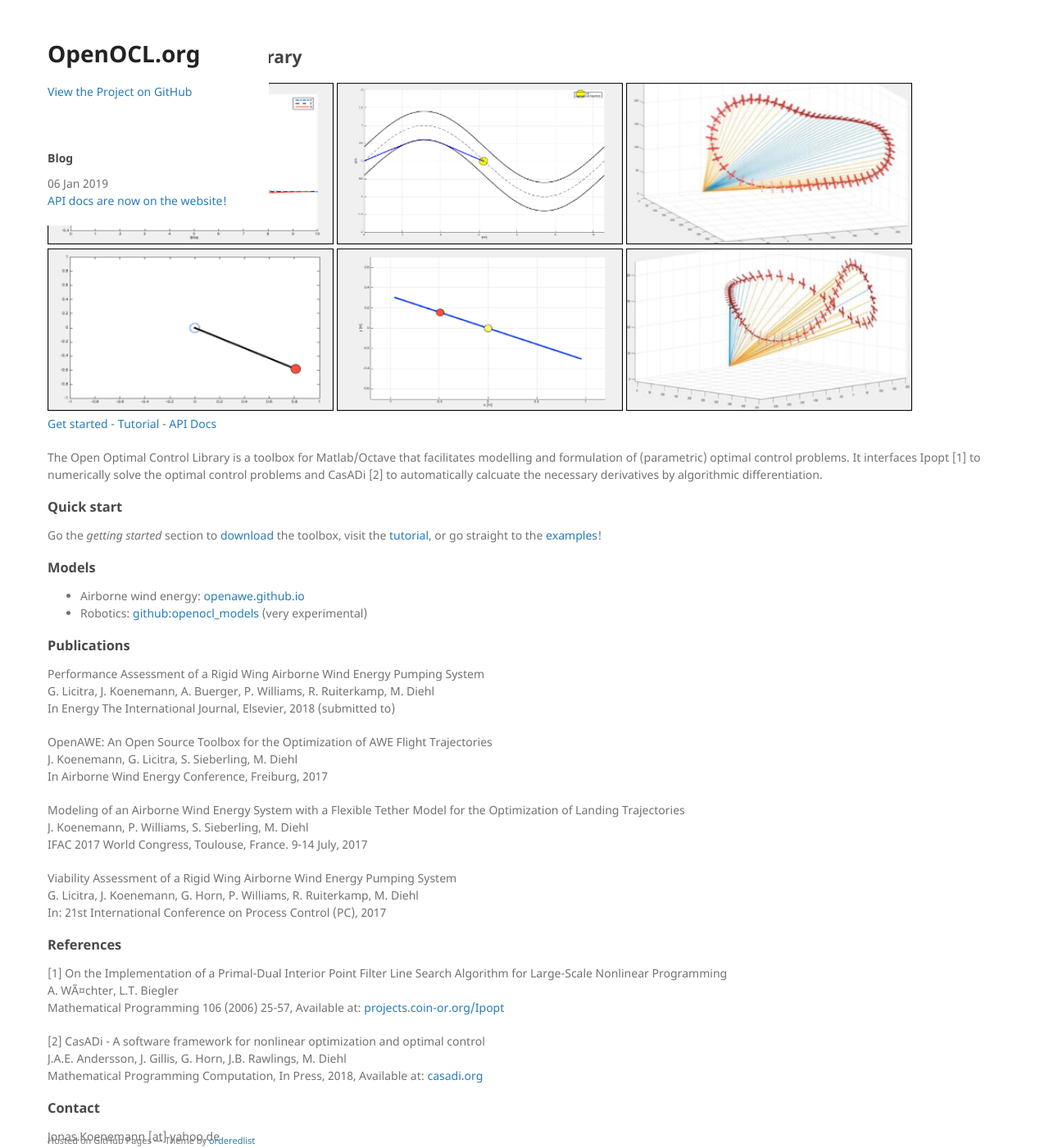
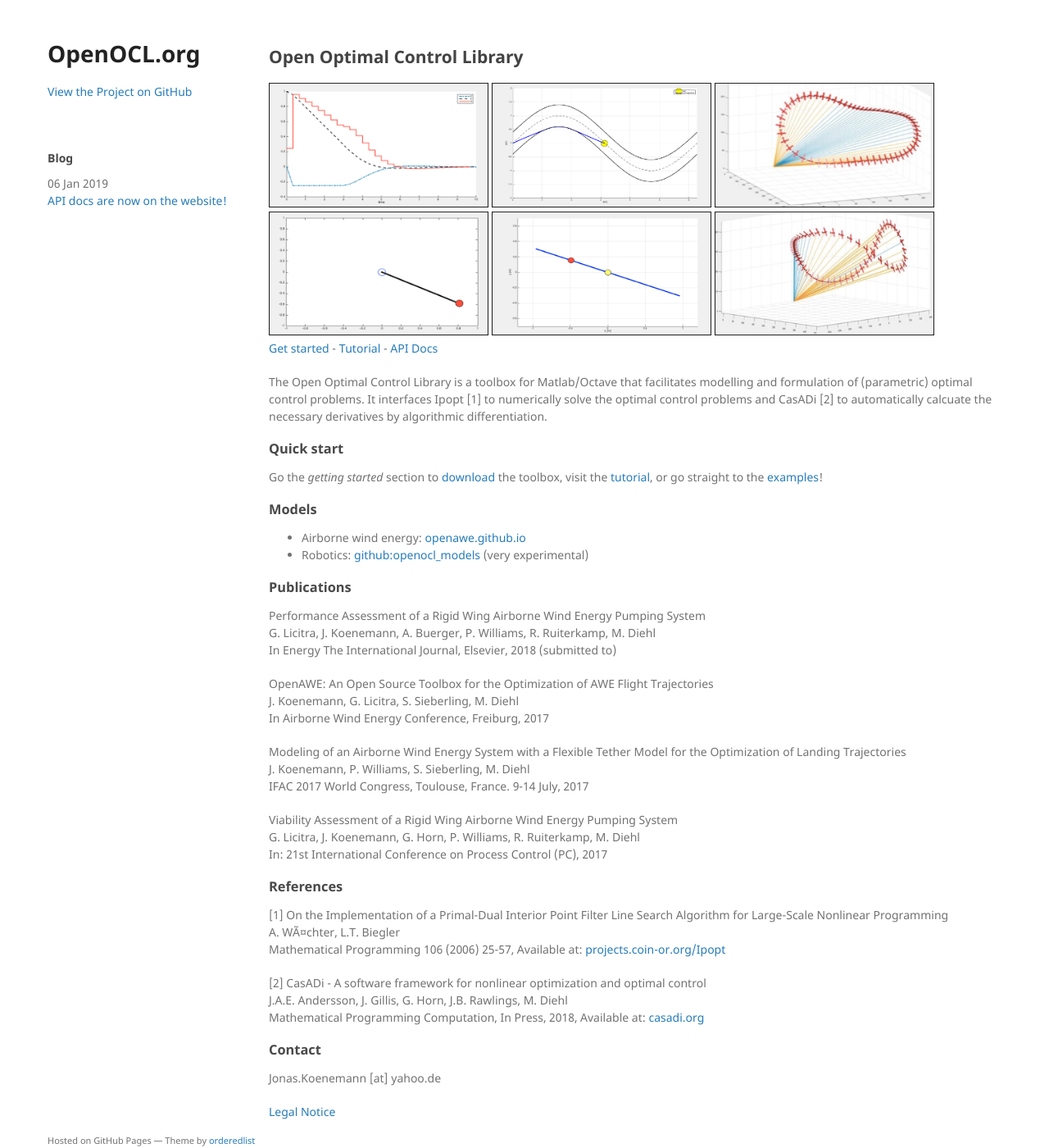
Before and after one commit to OpenOCL/openocl.github.io, a Jekyll site: the page built from index.md, in a window 1280 px wide and 1400 px high. Shown: the whole window at 82% size. Built offline with Jekyll 4.4.1, drawn with Linux system fonts in a browser that asks for light colours; our own code applies the rules of GitHub Pages for plain Markdown files.

Commit message:
Update jekyll-theme-minimal.scss

```diff
--- a/_sass/jekyll-theme-minimal.scss
+++ b/_sass/jekyll-theme-minimal.scss
@@ -156,6 +156,7 @@
 
 section {
   width:auto;
+  margin-left:270px;
   float:right;
   padding-bottom:50px;
 }
```
